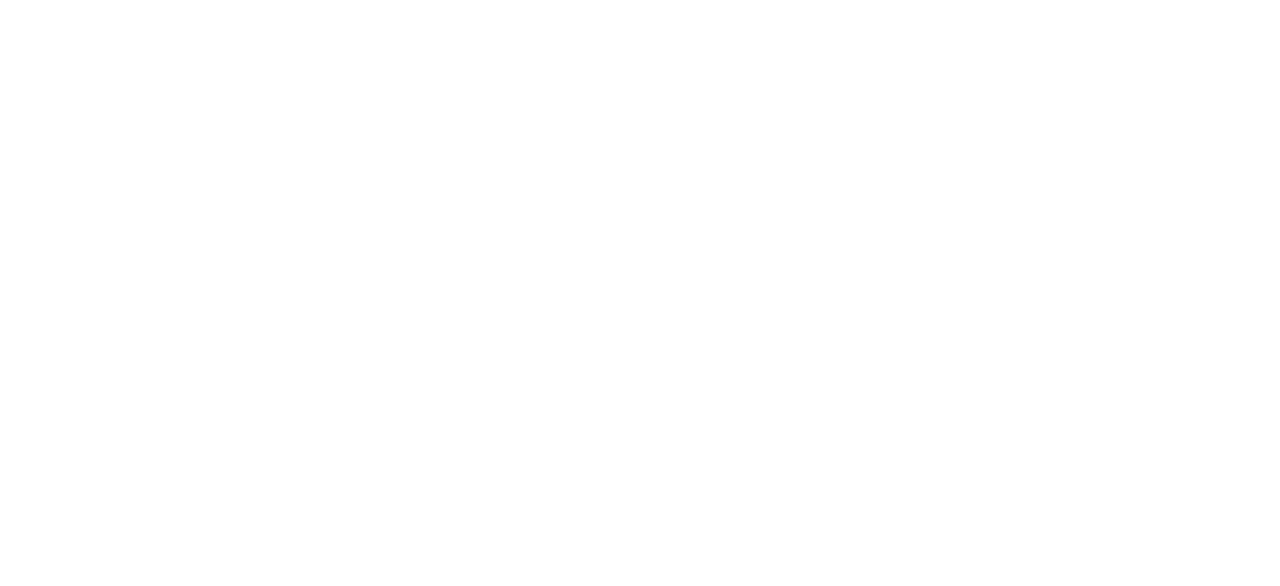
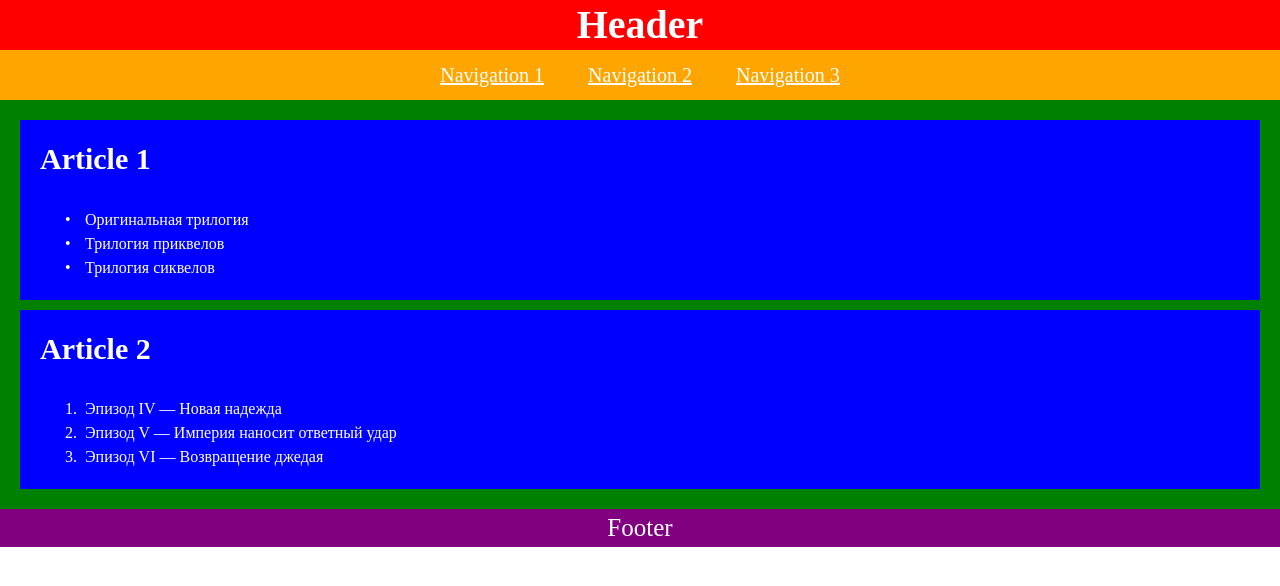
Before and after one commit to js-tasks-ru/htmlcss-20231027_mu57di3, a website: page 02-dz0/01-semantic-mockup/solution.html in a window 1280 px wide. Drawn offline with Linux system fonts and the light colour scheme.

Commit message:
Домашняя работа номер 1

```diff
--- /dev/null
+++ b/02-dz0/01-semantic-mockup/reset.css
@@ -0,0 +1,101 @@
+@charset "utf-8";
+/***
+    The new CSS reset - version 1.8.5 (last updated 14.6.2023)
+    GitHub page: https://github.com/elad2412/the-new-css-reset
+***/
+
+/*
+    Remove all the styles of the "User-Agent-Stylesheet", except for the 'display' property
+    - The "symbol *" part is to solve Firefox SVG sprite bug
+    - The "html" attribute is exclud, because otherwise a bug in Chrome breaks the CSS hyphens property (https://github.com/elad2412/the-new-css-reset/issues/36)
+ */
+*:where(:not(html, iframe, canvas, img, svg, video, audio):not(svg *, symbol *)) {
+    all: unset;
+    display: revert;
+}
+
+/* Preferred box-sizing value */
+*,
+*::before,
+*::after {
+    box-sizing: border-box;
+}
+
+/* Reapply the pointer cursor for anchor tags */
+a, button {
+    cursor: revert;
+}
+
+/* Remove list styles (bullets/numbers) */
+ol, ul, menu {
+    list-style: none;
+}
+
+/* For images to not be able to exceed their container */
+img {
+    max-inline-size: 100%;
+    max-block-size: 100%;
+}
+
+/* removes spacing between cells in tables */
+table {
+    border-collapse: collapse;
+}
+
+/* Safari - solving issue when using user-select:none on the <body> text input doesn't working */
+input, textarea {
+    -webkit-user-select: auto;
+}
+
+/* revert the 'white-space' property for textarea elements on Safari */
+textarea {
+    white-space: revert;
+}
+
+/* minimum style to allow to style meter element */
+meter {
+    -webkit-appearance: revert;
+    appearance: revert;
+}
+
+/* preformatted text - use only for this feature */
+:where(pre) {
+    all: revert;
+}
+
+/* reset default text opacity of input placeholder */
+::placeholder {
+    color: unset;
+}
+
+/* remove default dot (•) sign */
+::marker {
+    content: initial;
+}
+
+/* fix the feature of 'hidden' attribute.
+   display:revert; revert to element instead of attribute */
+:where([hidden]) {
+    display: none;
+}
+
+/* revert for bug in Chromium browsers
+   - fix for the content editable attribute will work properly.
+   - webkit-user-select: auto; added for Safari in case of using user-select:none on wrapper element */
+:where([contenteditable]:not([contenteditable="false"])) {
+    -moz-user-modify: read-write;
+    -webkit-user-modify: read-write;
+    overflow-wrap: break-word;
+    -webkit-line-break: after-white-space;
+    -webkit-user-select: auto;
+}
+
+/* apply back the draggable feature - exist only in Chromium and Safari */
+:where([draggable="true"]) {
+    -webkit-user-drag: element;
+}
+
+/* Revert Modal native behavior */
+:where(dialog:modal) {
+    all: revert;
+}
--- /dev/null
+++ b/02-dz0/01-semantic-mockup/solution.css
@@ -0,0 +1,97 @@
+* {
+    font-size: 16px;
+    line-height: 1.5;
+    color: white;
+}
+
+h1 {
+    font-size: 40px;
+    line-height: 1.25;
+    margin-bottom: 30px;
+    font-weight: bold;
+}
+
+h2 {
+    font-size: 30px;
+    line-height: 1.25;
+    font-weight: bold;
+    margin-bottom: 30px;
+}
+
+a {
+    text-decoration: underline;
+}
+
+ul {
+    line-height: 1.5;
+    margin-left: 30px;
+}
+
+ol {
+    line-height: 1.5;
+    counter-reset: point;
+    margin-left: 30px;
+}
+
+li {
+    padding-left: 15px;
+}
+
+li::before {
+    content: "\2022";
+    float: left;
+    height: 1.5em;
+    margin-left: -20px;
+    width: 15px;
+}
+
+
+ol li::before {
+    background: 0 0;
+    content: counters(point, ".") ".";
+    counter-increment: point;
+    font-weight: 500;
+    margin-left: -20px;
+    margin-right: 5px;
+    width: auto;
+}
+
+header {
+    text-align: center;
+}
+
+header h1 {
+    margin: 0;
+    background: red;
+}
+
+nav {
+    background: orange;
+    padding: 10px;
+}
+
+nav a {
+    font-size: 20px;
+    margin: 0 20px;
+}
+
+main {
+    background: green;
+    padding: 20px;
+}
+
+article {
+    background: blue;
+    margin-bottom: 10px;
+    padding: 20px;
+}
+
+article:last-child {
+    margin: 0;
+}
+
+footer {
+    background: purple;
+    font-size: 25px;
+    text-align: center;
+}
--- a/02-dz0/01-semantic-mockup/solution.html
+++ b/02-dz0/01-semantic-mockup/solution.html
@@ -1,4 +1,39 @@
 <!DOCTYPE html>
 <html lang="ru">
-    <!-- Ваше решение -->
+<head>
+    <meta charset="utf-8">
+    <link rel="stylesheet" href="reset.css">
+    <link rel="stylesheet" href="solution.css">
+</head>
+<body>
+<header>
+    <h1>Header</h1>
+    <nav>
+        <a href="#">Navigation 1</a>
+        <a href="#">Navigation 2</a>
+        <a href="#">Navigation 3</a>
+    </nav>
+</header>
+<main>
+    <article>
+        <h2>Article 1</h2>
+        <ul>
+            <li>Оригинальная трилогия</li>
+            <li>Трилогия приквелов</li>
+            <li>Трилогия сиквелов</li>
+        </ul>
+    </article>
+    <article>
+        <h2>Article 2</h2>
+        <ol>
+            <li>Эпизод IV — Новая надежда</li>
+            <li>Эпизод V — Империя наносит ответный удар</li>
+            <li>Эпизод VI — Возвращение джедая</li>
+        </ol>
+    </article>
+</main>
+<footer>
+    Footer
+</footer>
+</body>
 </html>
```
